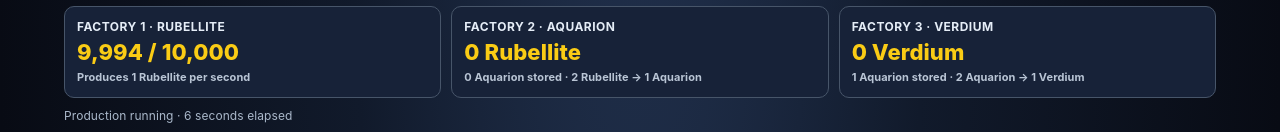
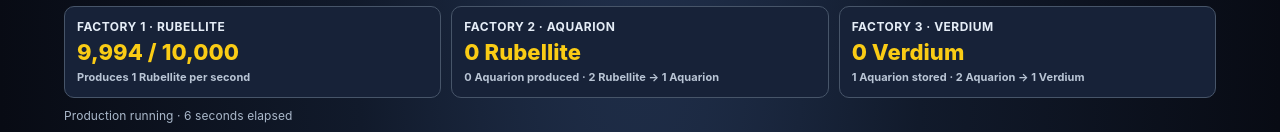
Before and after one commit to chayentot/GEMS, a Next.js app: page /GEMS/tycoon2 in a window 1280 px wide. Shown: the part 128-260 px from the top of the page. Built offline with nearby package versions, Linux system fonts and the light colour scheme.

Commit message:
Track Aquarion production total in Factory 2

```diff
--- a/app/tycoon2/page.tsx
+++ b/app/tycoon2/page.tsx
@@ -154,7 +154,7 @@ export default function GemsTycoonCopyPage() {
         <div className="factory-status">
           <strong>FACTORY 2 · AQUARION</strong>
           <span className="amount">{production.factory2Rubellite.toLocaleString()} Rubellite</span>
-          <small>{production.factory2Aquarion.toLocaleString()} Aquarion stored · 2 Rubellite → 1 Aquarion</small>
+          <small>{production.factory2Aquarion.toLocaleString()} Aquarion produced · 2 Rubellite → 1 Aquarion</small>
         </div>
         <div className="factory-status">
           <strong>FACTORY 3 · VERDIUM</strong>
```
